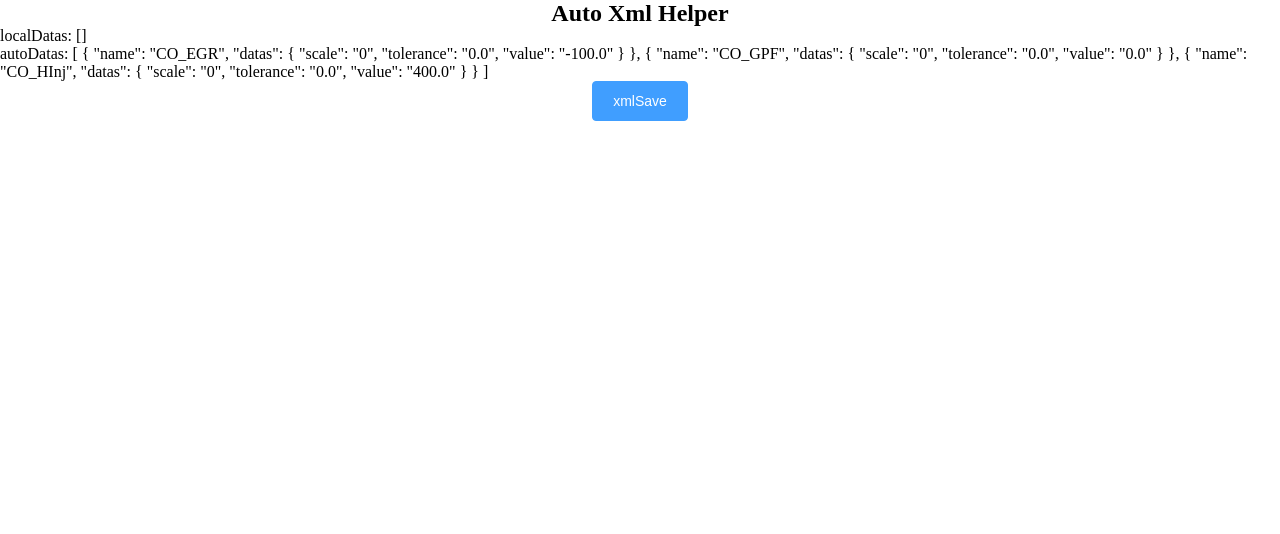
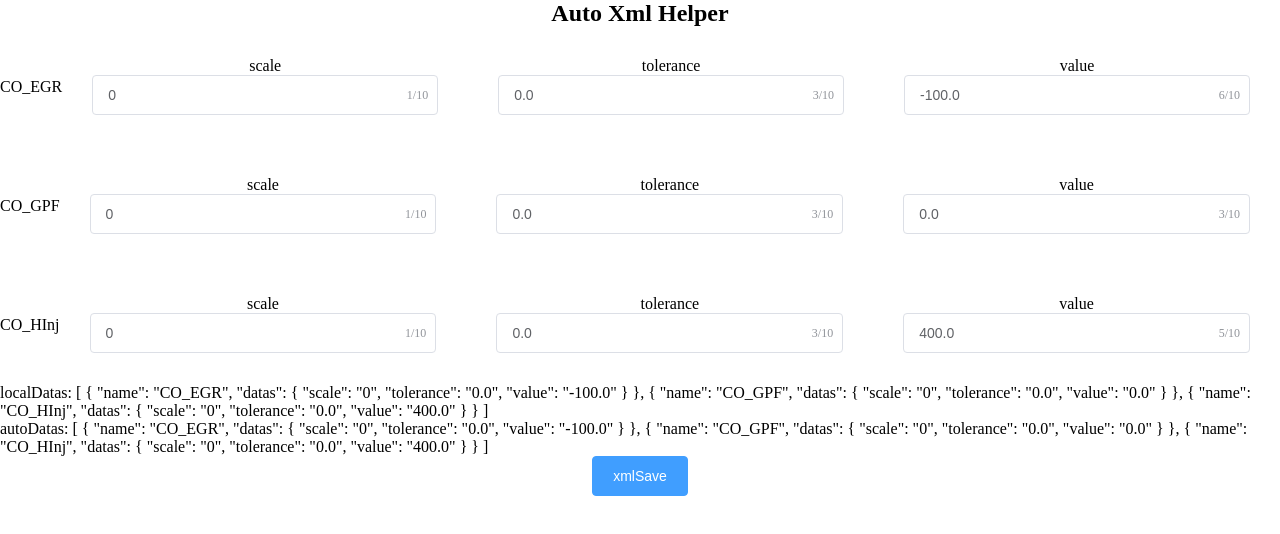
Before and after one commit to anyingiit/auto_xml_helper, a Vue app: page / in a window 1280 px wide. Shown: the top 534 px of the page. Built offline with nearby package versions, Linux system fonts and the light colour scheme.

Commit message:
fix: 通过v-if判断数据初始化完毕后再载入子组件

```diff
--- a/src/views/Home.vue
+++ b/src/views/Home.vue
@@ -1,7 +1,8 @@
 <template>
   <div class="home">
     <nav-header></nav-header>
-    <nav-main :autoDatas="autoRequiresDatas"
+    <nav-main v-if="autoRequiresDatas.length > 0"
+              :autoDatas="autoRequiresDatas"
               @set="set"
     ></nav-main>
     <nav-footer @xmlSave="xmlSave"></nav-footer>
```
